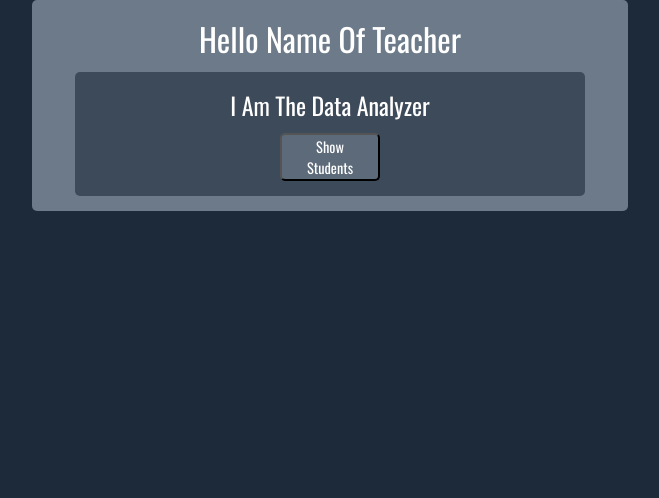
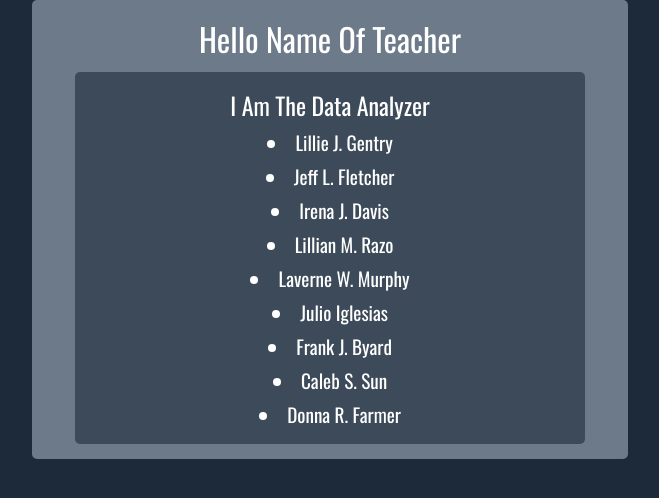
Before and after one commit to giacomo9999/Project-EKJD, a React (Create React App) app in the folder client/: page / in a window 1280 px wide. Shown: the top 498 px of the page, without its empty margins (310-969 px from the left). Built offline with nearby package versions, Linux system fonts and the light colour scheme.

Commit message:
Added revised data.

```diff
--- a/client/src/Analyzer.js
+++ b/client/src/Analyzer.js
@@ -1,8 +1,7 @@
 import React, { Component } from "react";
 
 class Analyzer extends Component {
-  showStudentsOnDate = dateIn => {
-    dateIn = 190912;
+  showStudentsOnDate = (dateIn) => {
     const studentsPresent = this.props.data[dateIn].map(entry => {
       return <li key={entry.id}>{entry.student_name}</li>;
     });
@@ -13,7 +12,8 @@ class Analyzer extends Component {
     return (
       <div className="container-inner">
         <h2>I Am The Data Analyzer</h2>
-        <button onClick={this.showStudentsOnDate}>Show Students</button>
+        {/* <button onClick={this.showStudentsOnDate}>Show Students</button> */}
+        {this.showStudentsOnDate(190912)}
       </div>
     );
   }
--- a/client/src/App.js
+++ b/client/src/App.js
@@ -1,58 +1,12 @@
 import React, { Component } from "react";
 import Analyzer from "./Analyzer";
+import database from "./sample_record2";
 
 import "./App.css";
 import "./media-queries.css";
 
 class App extends Component {
-  state = {
-    190912: [
-      {
-        id: 1,
-        student_name: "John Doe",
-        adhd: true,
-        depression: false,
-        anxiety: true
-      },
-      {
-        id: 2,
-        student_name: "Jane Smith",
-        adhd: true,
-        depression: false,
-        anxiety: true
-      },
-      {
-        id: 3,
-        student_name: "Julio Iglesias",
-        adhd: true,
-        depression: false,
-        anxiety: true
-      }
-    ],
-    190913: [
-      {
-        id: 1,
-        student_name: "John Doe",
-        adhd: true,
-        depression: false,
-        anxiety: true
-      },
-      {
-        id: 2,
-        student_name: "Jane Smith",
-        adhd: true,
-        depression: false,
-        anxiety: true
-      },
-      {
-        id: 3,
-        student_name: "Julio Iglesias",
-        adhd: true,
-        depression: false,
-        anxiety: true
-      }
-    ]
-  };
+  state = database
 
   render() {
     return (
--- /dev/null
+++ b/client/src/sample_record2.js
@@ -0,0 +1,199 @@
+const database = {
+  190912: [
+    {
+      id: 1,
+      student_name: "Lillie J. Gentry",
+      adhd: true,
+      depression: false,
+      anxiety: true
+    },
+    {
+      id: 2,
+      student_name: "Jeff L. Fletcher",
+      adhd: true,
+      depression: false,
+      anxiety: true
+    },
+    {
+      id: 3,
+      student_name: "Irena J. Davis",
+      adhd: true,
+      depression: false,
+      anxiety: true
+    },
+    {
+      id: 4,
+      student_name: "Lillian M. Razo",
+      adhd: true,
+      depression: false,
+      anxiety: true
+    },
+    {
+      id: 5,
+      student_name: "Laverne W. Murphy",
+      adhd: true,
+      depression: false,
+      anxiety: true
+    },
+    {
+      id: 6,
+      student_name: "Julio Iglesias",
+      adhd: true,
+      depression: false,
+      anxiety: true
+    },
+    {
+      id: 7,
+      student_name: "Frank J. Byard",
+      adhd: true,
+      depression: false,
+      anxiety: true
+    },
+    {
+      id: 8,
+      student_name: "Caleb S. Sun",
+      adhd: true,
+      depression: false,
+      anxiety: true
+    },
+    {
+      id: 9,
+      student_name: "Donna R. Farmer",
+      adhd: true,
+      depression: false,
+      anxiety: true
+    }
+  ],
+  190913: [
+    {
+      id: 1,
+      student_name: "Lillie J. Gentry",
+      adhd: false,
+      depression: true,
+      anxiety: false
+    },
+    {
+      id: 2,
+      student_name: "Jeff L. Fletcher",
+      adhd: false,
+      depression: true,
+      anxiety: false
+    },
+    {
+      id: 3,
+      student_name: "Irena J. Davis",
+      adhd: true,
+      depression: true,
+      anxiety: false
+    },
+    {
+      id: 4,
+      student_name: "Lillian M. Razo",
+      adhd: false,
+      depression: true,
+      anxiety: true
+    },
+    {
+      id: 5,
+      student_name: "Laverne W. Murphy",
+      adhd: false,
+      depression: true,
+      anxiety: false
+    },
+    {
+      id: 6,
+      student_name: "Julio Iglesias",
+      adhd: false,
+      depression: true,
+      anxiety: false
+    },
+    {
+      id: 7,
+      student_name: "Frank J. Byard",
+      adhd: true,
+      depression: true,
+      anxiety: false
+    },
+    {
+      id: 8,
+      student_name: "Caleb S. Sun",
+      adhd: false,
+      depression: true,
+      anxiety: false
+    },
+    {
+      id: 9,
+      student_name: "Donna R. Farmer",
+      adhd: false,
+      depression: true,
+      anxiety: false
+    }
+  ],
+  190914: [
+    {
+      id: 1,
+      student_name: "Lillie J. Gentry",
+      adhd: true,
+      depression: true,
+      anxiety: false
+    },
+    {
+      id: 2,
+      student_name: "Jeff L. Fletcher",
+      adhd: false,
+      depression: true,
+      anxiety: false
+    },
+    {
+      id: 3,
+      student_name: "Irena J. Davis",
+      adhd: false,
+      depression: true,
+      anxiety: false
+    },
+    {
+      id: 4,
+      student_name: "Lillian M. Razo",
+      adhd: false,
+      depression: true,
+      anxiety: false
+    },
+    {
+      id: 5,
+      student_name: "Laverne W. Murphy",
+      adhd: true,
+      depression: false,
+      anxiety: true
+    },
+    {
+      id: 6,
+      student_name: "Julio Iglesias",
+      adhd: false,
+      depression: false,
+      anxiety: true
+    },
+    {
+      id: 7,
+      student_name: "Frank J. Byard",
+      adhd: true,
+      depression: false,
+      anxiety: true
+    },
+    {
+      id: 8,
+      student_name: "Caleb S. Sun",
+      adhd: true,
+      depression: false,
+      anxiety: true
+    },
+    {
+      id: 9,
+      student_name: "Donna R. Farmer",
+      adhd: true,
+      depression: false,
+      anxiety: true
+    }
+  ]
+};
+
+export default database;
```
Also changed, not shown: 1 other file (tests, documents, lock files or other folders).
